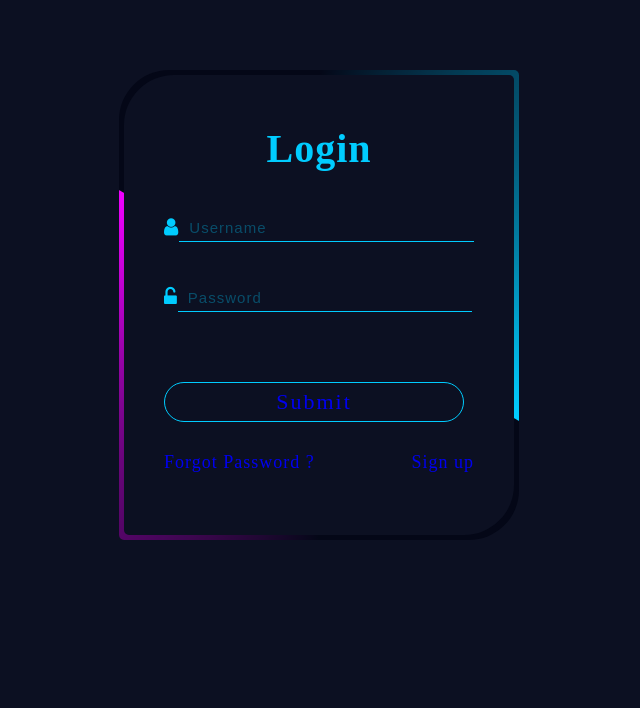
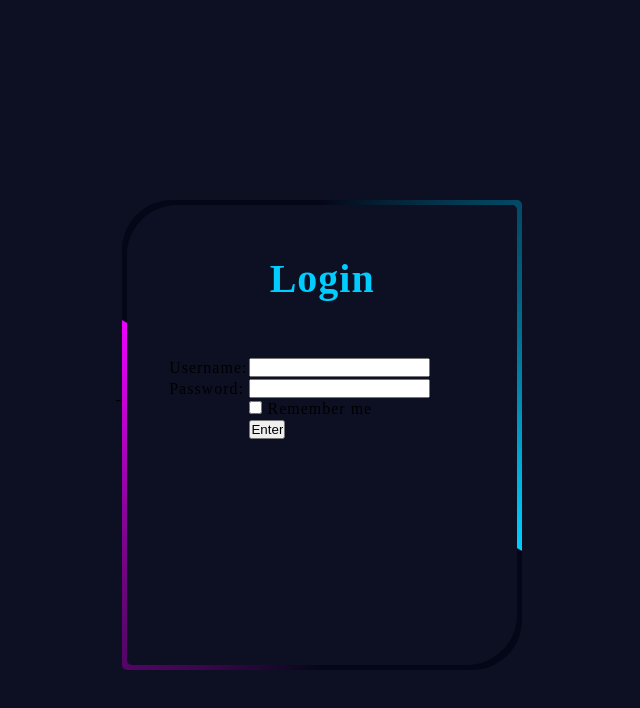
Before and after one commit to TECHTOAMYT/addme, a plain HTML site: page index.html in a window 1280 px wide. Shown: the whole page, without its empty margins (321-961 px from the left). Drawn offline with nearby package versions, Linux system fonts and the light colour scheme.

Commit message:
Update index.html

```diff
--- a/index.html
+++ b/index.html
@@ -1,4 +1,6 @@
-<!DOCTYPE html>
+-<!DOCTYPE html>
+<html>
+<head>
 <html lang="en">
   <head>
     <meta charset="UTF-8" />
@@ -16,35 +18,23 @@
     <div class="login_form_container">
       <div class="login_form">
         <h2>Login</h2>
-        <div class="input_group">
-          <i class="fa fa-user"></i>
-          <input
-            type="text"
-            placeholder="Username"
-            class="input_text"
-            autocomplete="off"
-          />
-        </div>
-        <div class="input_group">
-          <i class="fa fa-unlock-alt"></i>
-          <input
-            type="password"
-            placeholder="Password"
-            class="input_text"
-            autocomplete="off"
-          />
-        </div>
-        <div class="button_group" id="login_button">
-          <a href="https://www.authpro.com/auth/loiner/">Submit</a>
-        </div>
-        <div class="fotter">
-          <a href="https://www.authpro.com/auth/loiner/?action=lost">Forgot Password ?</a>
-          <a href="https://www.authpro.com/auth/loiner/?action=reg">Sign up</a>
+        <br><br>
+        <br>
+       <form method="post" action="https://www.authpro.com/auth/loiner/" name="aform" >
+<input type="hidden" name="action" value="login">
+<input type="hidden" name="user" value="loiner">
+<input type="hidden" name="hide" value="O">
+<table id='ap_table_login' class='center'>
+<tr style='display:none' id='ap_form_err'><td colspan='2' id='ap_form_errmes' class='error'>You have entered incorrect login or password.<br> Please try again.<br><br></td></tr>
+<tr style='display:none'   id='ap_form_inf'><td colspan='2' id='ap_form_infmes'></td></tr>
+<tr class='ap_form_inp'><td>Username:</td><td><input type="text" name="login" value="" autocorrect="off" autocapitalize="off" autocomplete="username"></td></tr>
+<tr class='ap_form_inp'><td>Password:</td><td><input type="password" name="password" autocomplete="current-password"></td></tr>
+<tr><td>&nbsp;</td><td align='left'><input type='checkbox' name='remember' value='1'> Remember me</td></tr>
+<tr id='ap_form_isb'><td>&nbsp;</td><td><input type="submit" id='ap_form_btn' value="Enter"></td>
         </div>
       </div>
     </div>
 
-    <script src="https://cdnjs.cloudflare.com/ajax/libs/jquery/3.6.1/jquery.min.js"></script>
-    <script src="login.js"></script>
-  </body>
+<!--form-end-->
+</body>
 </html>
```
